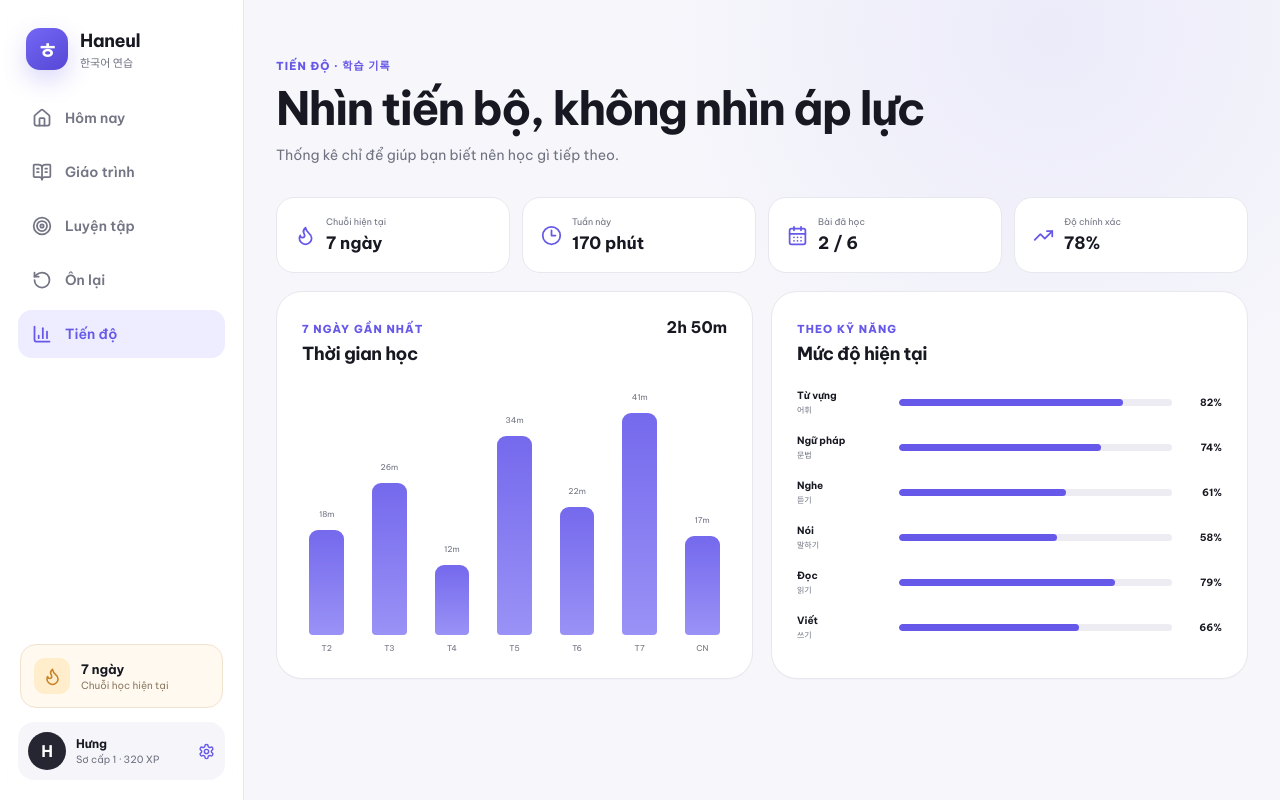
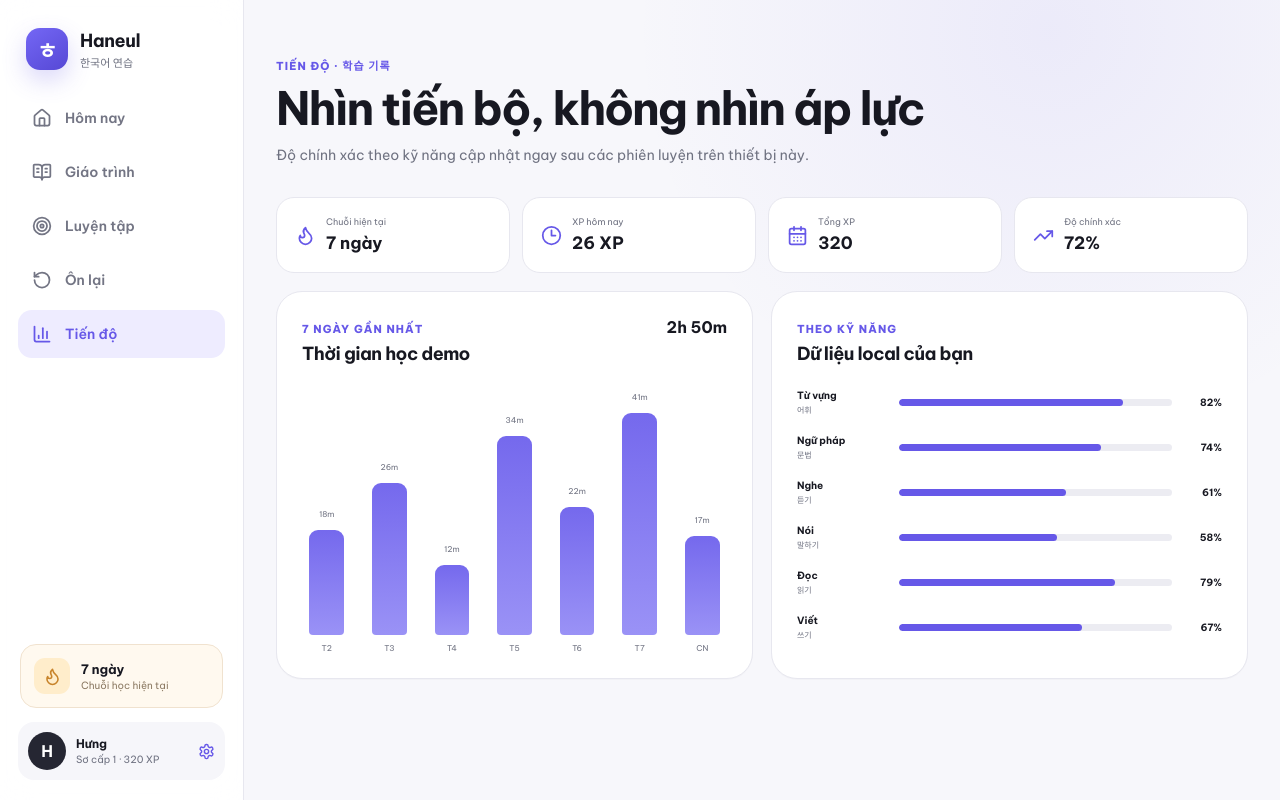
Before and after one commit to phung086/Tieng-Han, a Next.js app: page /stats in a window 1280 px wide. Built offline with nearby package versions, Linux system fonts and the light colour scheme.

Commit message:
feat: show live local learning statistics

```diff
--- a/src/app/stats/page.tsx
+++ b/src/app/stats/page.tsx
@@ -1,52 +1,16 @@
-import { CalendarDays, Clock3, Flame, TrendingUp } from "lucide-react";
-import { skills, weekly } from "@/data/demo";
+import { StatsClient } from "@/components/stats-client";
 
 export default function StatsPage() {
-  const max = Math.max(...weekly.map((item) => item.minutes));
-
   return (
     <div className="page">
       <header className="page-header compact">
         <div>
           <span className="kicker">TIẾN ĐỘ · 학습 기록</span>
           <h1>Nhìn tiến bộ, không nhìn áp lực</h1>
-          <p>Thống kê chỉ để giúp bạn biết nên học gì tiếp theo.</p>
+          <p>Độ chính xác theo kỹ năng cập nhật ngay sau các phiên luyện trên thiết bị này.</p>
         </div>
       </header>
-
-      <section className="stats-strip">
-        <article><Flame size={21} /><span>Chuỗi hiện tại</span><strong>7 ngày</strong></article>
-        <article><Clock3 size={21} /><span>Tuần này</span><strong>170 phút</strong></article>
-        <article><CalendarDays size={21} /><span>Bài đã học</span><strong>2 / 6</strong></article>
-        <article><TrendingUp size={21} /><span>Độ chính xác</span><strong>78%</strong></article>
-      </section>
-
-      <section className="stats-grid">
-        <article className="chart-card">
-          <div className="card-heading"><div><span className="eyebrow">7 ngày gần nhất</span><h3>Thời gian học</h3></div><strong>2h 50m</strong></div>
-          <div className="bar-chart">
-            {weekly.map((item) => (
-              <div className="bar-column" key={item.day}>
-                <div className="bar-value" style={{ height: `${Math.max(12, (item.minutes / max) * 100)}%` }}><span>{item.minutes}m</span></div>
-                <small>{item.day}</small>
-              </div>
-            ))}
-          </div>
-        </article>
-
-        <article className="skill-detail-card">
-          <div className="card-heading"><div><span className="eyebrow">Theo kỹ năng</span><h3>Mức độ hiện tại</h3></div></div>
-          <div className="skill-detail-list">
-            {skills.map((skill) => (
-              <div className="skill-detail-row" key={skill.name}>
-                <div><strong>{skill.name}</strong><span>{skill.korean}</span></div>
-                <div className="detail-track"><span style={{ width: `${skill.score}%` }} /></div>
-                <strong>{skill.score}%</strong>
-              </div>
-            ))}
-          </div>
-        </article>
-      </section>
+      <StatsClient />
     </div>
   );
 }
```
